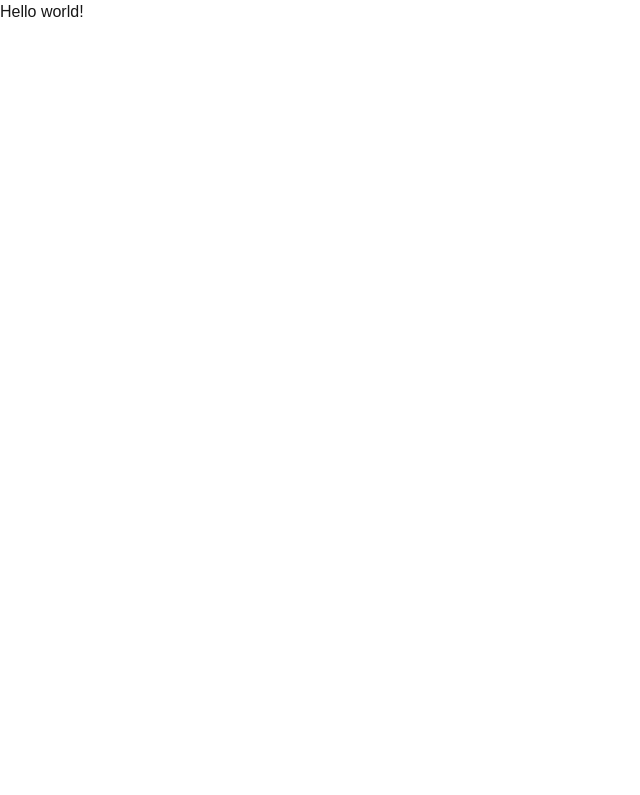
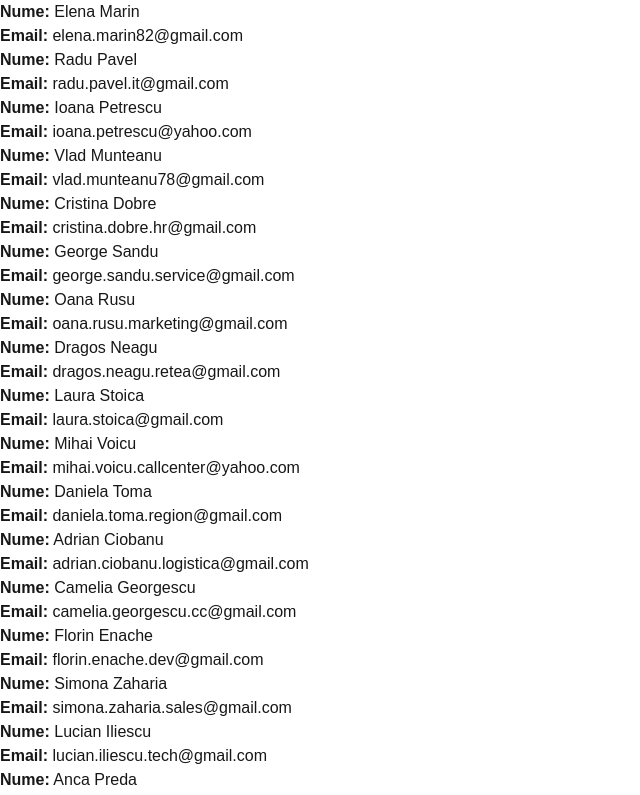
Before and after one commit to LaviniaRusu/next-project, a Next.js app: page / in a window 1280 px wide. Shown: the top 795 px of the page, without its empty margins (0-640 px from the left). Built offline with nearby package versions, Linux system fonts and the light colour scheme; no server answers.

Commit message:
fetching users

```diff
--- a/package.json
+++ b/package.json
@@ -17,6 +17,7 @@
   "devDependencies": {
     "@eslint/eslintrc": "^3",
     "@tailwindcss/postcss": "^4",
+    "@types/axios": "^0.9.36",
     "@types/node": "^20",
     "@types/react": "^19",
     "@types/react-dom": "^19",
--- /dev/null
+++ b/src/app/api.ts
@@ -0,0 +1,6 @@
+import axios from "axios";
+
+export default axios.create({
+    baseURL: `${process.env.NEXT_PUBLIC_BASE_URL}/api/mock`,
+
+  });
--- a/src/app/page.tsx
+++ b/src/app/page.tsx
@@ -1,25 +1,48 @@
 "use client";
-// import axios from "axios";
-// import { useEffect } from "react";
 
-// export default function Home() {
-//   useEffect(() => {
-//     const loadData = async () => {
-//       const res = await axios.get(
-//         `${process.env.NEXT_PUBLIC_BASE_URL}/api/mock`
-//       );
-//       // console.log(awa)
-//       // const data = await res.json();
-//       console.log(res);
-//     };
+import axios from "axios";
+import { useEffect, useState } from "react";
 
-//     loadData();
-//   }, []);
+interface User {
+  id: number;
+  name: string;
+  email: string;
+}
 
-//   return <div>Salut</div>;
-// }
+export default function Home() {
+  const [users, setUsers] = useState<User[]>([]);
+  const [error, setError] = useState("");
 
+  useEffect(() => {
+    const loadData = async () => {
+      try {
+        const res = await axios.get<{ users: User[] }>(
+          `${process.env.NEXT_PUBLIC_BASE_URL}/api/mock`
+        );
+        console.log("result", res.data.users);
+        setUsers(res.data.users);
+      } catch (err: any) {
+        setError(err.message || "Eroare necunoscută");
+        console.error("Eroare axios:", err);
+      }
+    };
 
-export default function Home(){
-  return <>Hello world!</>
+    loadData();
+  }, []);
+
+  return (
+    <div>
+      {error && <div>{`Eroare: ${error}`}</div>}
+      {users.map((user) => (
+        <div key={user.id}>
+          <p>
+            <strong>Nume:</strong> {user.name}
+          </p>
+          <p>
+            <strong>Email:</strong> {user.email}
+          </p>
+        </div>
+      ))}{" "}
+    </div>
+  );
 }
```
Also changed, not shown: 1 other file (tests, documents, lock files or other folders).
